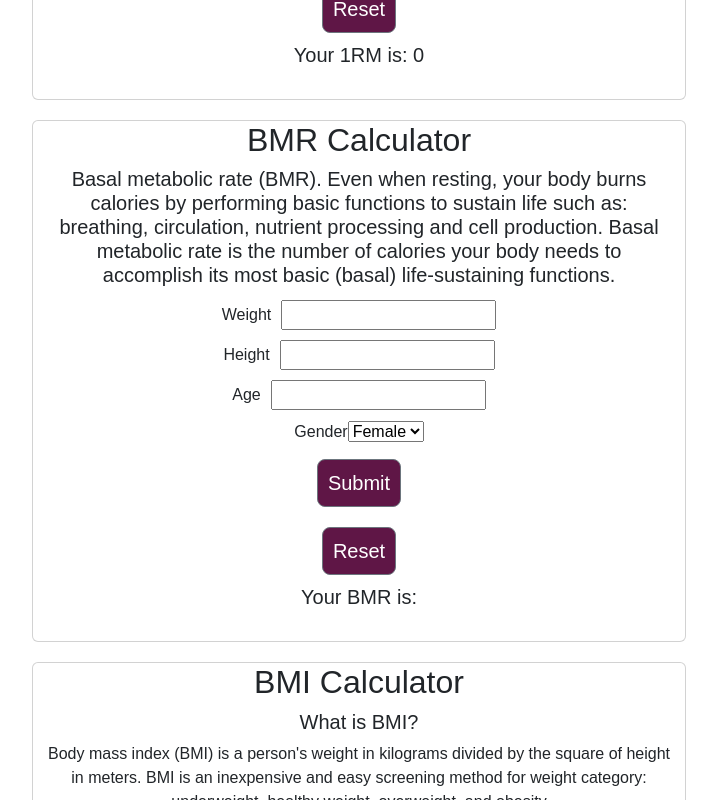
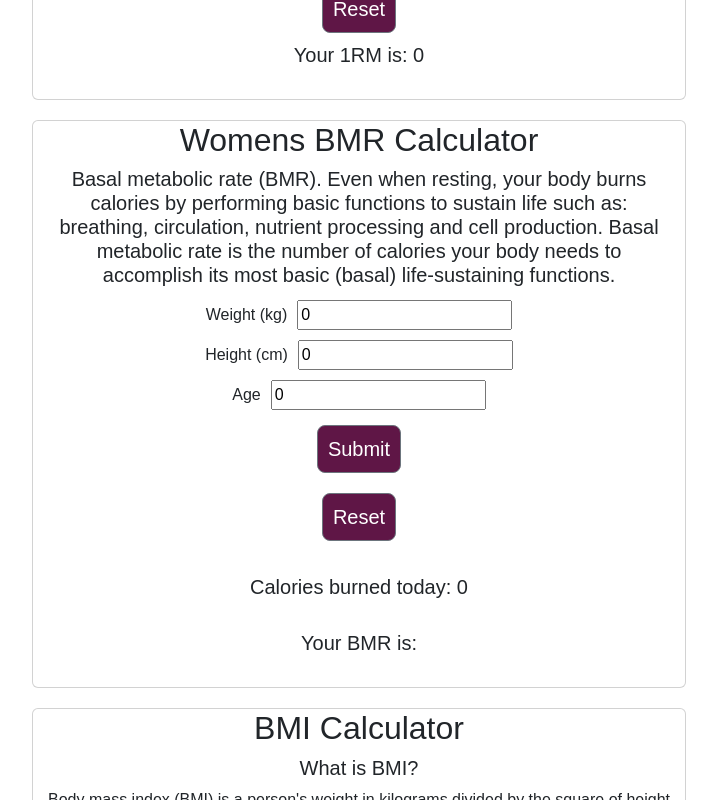
Before and after one commit to Clelia-M/WellFit, a React (Create React App) app: page / in a window 1280 px wide. Shown: the part 1300-2100 px from the top of the page, without its empty margins (281-998 px from the left). Built offline with nearby package versions, Linux system fonts and the light colour scheme.

Commit message:
updated lbs instead of kg

```diff
--- a/src/components/Bmi.js
+++ b/src/components/Bmi.js
@@ -14,7 +14,7 @@ function Bmi() {
       alert("Please enter valid weight and height");
     } else {
       // BMI formula
-      let bmi = (weight / (height * height)) * 703;
+      let bmi = (weight / (height * height) * 703)
       setBmi(bmi.toFixed(1));
     }
   };
@@ -39,7 +39,7 @@ function Bmi() {
             </p>
             <form onSubmit={calculateBmi}>
               <label>
-                Weight (kg)
+                Weight (lbs)
                 <input
                   type="text"
                   value={weight}
--- a/src/components/Bmr.js
+++ b/src/components/Bmr.js
@@ -2,54 +2,53 @@ import React, { useEffect, useState } from "react";
 import "fitness-calc";
 
 function Bmr() {
+  const [weight, setWeight] = useState(0);
+  const [height, setHeight] = useState(0);
+  const [age, setAge] = useState(0);
+  const [female, setFemale] = useState(0);
+  const [burned, setBurned] = useState(0);
+  const [calories, setCalories] = useState("");
 
-  const [weight, setWeight] = useState (0);
-  const[height, setHeight] = useState(0);
-  const[age, setAge] = useState (0);
-  const [gender, setGender] = useState (0);
-  const [calories, setCalories] = useState (0);
-
-  function setWeightBmr(e){
+  // functions for weight, height, age, gender and calories
+  function setWeightBmr(e) {
     setWeight(e.target.value);
   }
-  function setHeightBmr(e){
+  function setHeightBmr(e) {
     setHeight(e.target.value);
   }
-  function setAgeBmr(e){
+  function setAgeBmr(e) {
     setAge(e.target.value);
   }
-  function setGenderBmr(e){
-    setGender(e.target.value);
+  function setFemaleBmr(e) {
+    setFemale(e.target.value);
   }
-  function setCaloriesBmr(e){
+  function setBurnedBmr(e) {
+    setBurned(e.target.value)
+  }
+  function setCaloriesBmr(e) {
     setCalories(e.target.value);
   }
 
   useEffect(() => {
-    if (height!==0) {
-      if (gender) {
+    if (height !== 0) {
+      if (female) {
         // womens BMR
-        setCalories(10 * weight + 6.25 * height - 5 * age - 161)
+        setCalories((50 + 2.3 * ((height - 60) / 2.54)).toFixed(2));
       }
     }
-  }
-  )
+  });
 
-  // exports.BMR_men = BMR_men;
-  // function BMR_women(weight, height, age) {
-  //     return Number((10 * weight + 6.25 * height - 5 * age - 161).toFixed(2));
-  // }
-  // exports.BMR_women = BMR_women;
-  // function IBW_men(height, age) {
-  //     return Number((50 + 2.3 * ((height - 60) / 2.54)).toFixed(2));
-  // }
+ // allows user to reload
+  let reload = () => {
+    window.location.reload();
+  };
 
   return (
     <div class="card-deck">
       <div className="col-sm-6">
         <div className="row">
           <div className="card text-center">
-            <h2>BMR Calculator</h2>
+            <h2>Womens BMR Calculator</h2>
             <h5>
               Basal metabolic rate (BMR). Even when resting, your body burns
               calories by performing basic functions to sustain life such as:
@@ -59,26 +58,24 @@ function Bmr() {
             </h5>
             <form>
               <label>
-                Weight
-                <input value="" />
+                Weight (kg)
+                <input
+                  value={weight}
+                  onChange={(e) => setWeight(e.target.value)}
+                />
               </label>
               <br></br>
               <label>
-                Height
-                <input value="" />
+                Height (cm)
+                <input
+                  value={height}
+                  onChange={(e) => setHeight(e.target.value)}
+                />
               </label>
               <br></br>
               <label>
                 Age
-                <input value="" />
-              </label>
-              <br></br>
-              <label>
-                Gender
-                <select>
-                  <option value="female">Female</option>
-                  <option value="male">Male</option>
-                </select>
+                <input value={age} onChange={(e) => setAge(e.target.value)} />
               </label>
               <br></br>
               <button
@@ -90,13 +87,19 @@ function Bmr() {
               <br></br>
               <button
                 className="btn btn-secondary btn-lg btn-block"
+                onClick={reload}
                 type="submit"
               >
                 Reset
               </button>
             </form>
+            <br></br>
             <div className="center">
-              <h5>Your BMR is: </h5>
+              <h5>Calories burned today: {burned} </h5>
+            </div>
+            <br></br>
+            <div className="center">
+              <h5>Your BMR is: {calories} </h5>
             </div>
             <br></br>
           </div>
```
